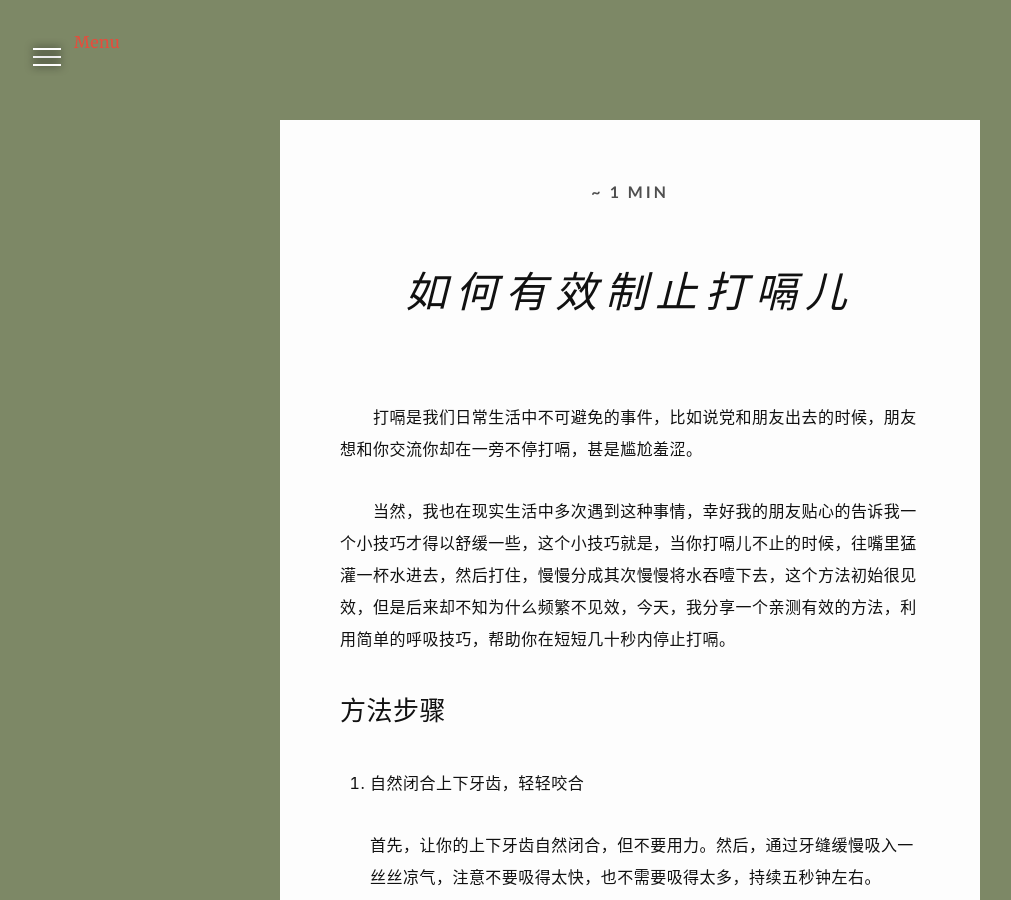
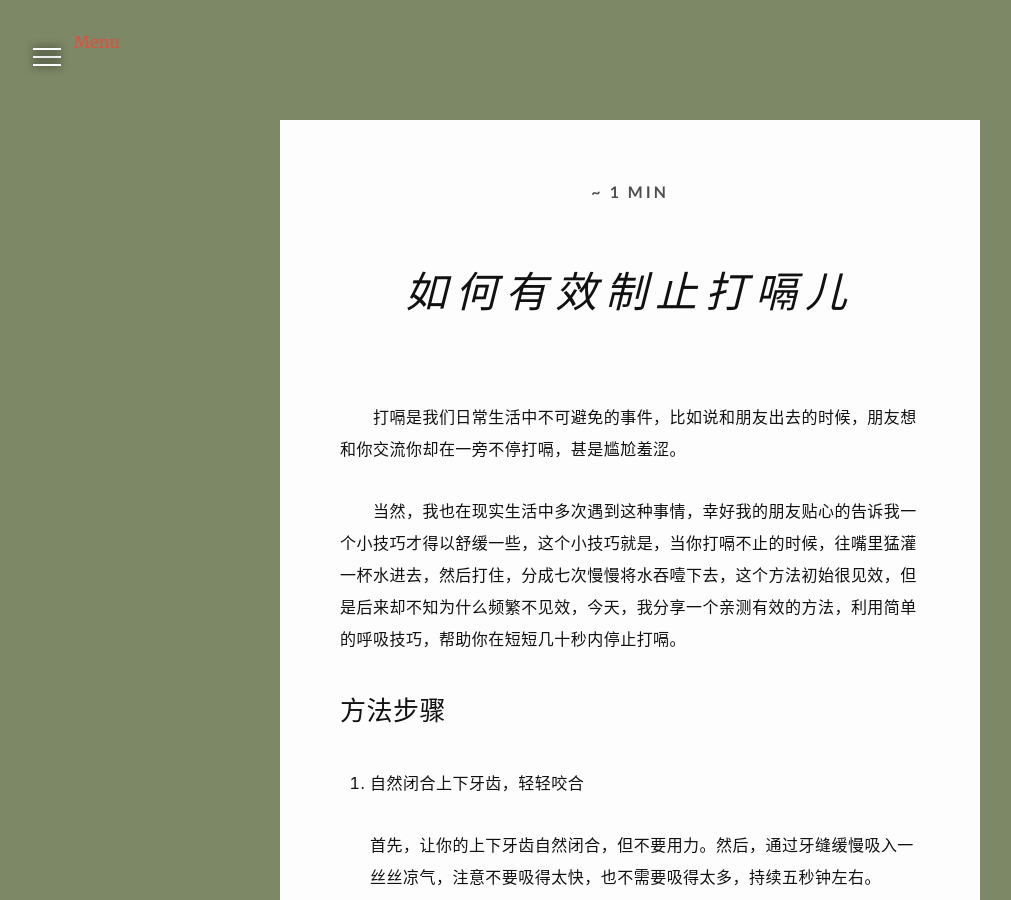
Before and after one commit to wangyunzi/wangyunzi.github.io, a Jekyll site: the page built from _posts/2024-08-21-如何有效制止打嗝儿.md, in a window 1280 px wide and 900 px high. Shown: the whole window, without its empty margins (10-1021 px from the left). Built offline with Jekyll 4.4.1, drawn with Linux system fonts in a browser that asks for light colours; nearby versions of some CDN libraries; comment, search, counter and statistics services are not loaded.

Commit message:
Sync _posts from Obsidian repository

```diff
--- a/_posts/2024-08-21-如何有效制止打嗝儿.md
+++ b/_posts/2024-08-21-如何有效制止打嗝儿.md
@@ -10,9 +10,9 @@ thumb:
 backgrounds:
 ---
 
-&emsp;&emsp;打嗝是我们日常生活中不可避免的事件，比如说党和朋友出去的时候，朋友想和你交流你却在一旁不停打嗝，甚是尴尬羞涩。
+&emsp;&emsp;打嗝是我们日常生活中不可避免的事件，比如说和朋友出去的时候，朋友想和你交流你却在一旁不停打嗝，甚是尴尬羞涩。
 
-&emsp;&emsp;当然，我也在现实生活中多次遇到这种事情，幸好我的朋友贴心的告诉我一个小技巧才得以舒缓一些，这个小技巧就是，当你打嗝儿不止的时候，往嘴里猛灌一杯水进去，然后打住，慢慢分成其次慢慢将水吞噎下去，这个方法初始很见效，但是后来却不知为什么频繁不见效，今天，我分享一个亲测有效的方法，利用简单的呼吸技巧，帮助你在短短几十秒内停止打嗝。
+&emsp;&emsp;当然，我也在现实生活中多次遇到这种事情，幸好我的朋友贴心的告诉我一个小技巧才得以舒缓一些，这个小技巧就是，当你打嗝不止的时候，往嘴里猛灌一杯水进去，然后打住，分成七次慢慢将水吞噎下去，这个方法初始很见效，但是后来却不知为什么频繁不见效，今天，我分享一个亲测有效的方法，利用简单的呼吸技巧，帮助你在短短几十秒内停止打嗝。
 
 ### 方法步骤
 
@@ -33,6 +33,7 @@ backgrounds:
 	在这一过程中，仍然不要通过鼻子呼吸，而是将刚刚吸入的这口气“咽”下去，想象它进入了你的膈肌区域。此时，你会感觉肚子有些胀，甚至很想将这口气呼出来。但千万不要急着呼气，坚持住！
 
 5. 倒数十秒，缓慢呼气
+
 	当你感到膈肌开始胀起并且很难受时，开始慢慢地倒数十秒钟，然后缓缓呼出气体。
 
 ### 总结
```
